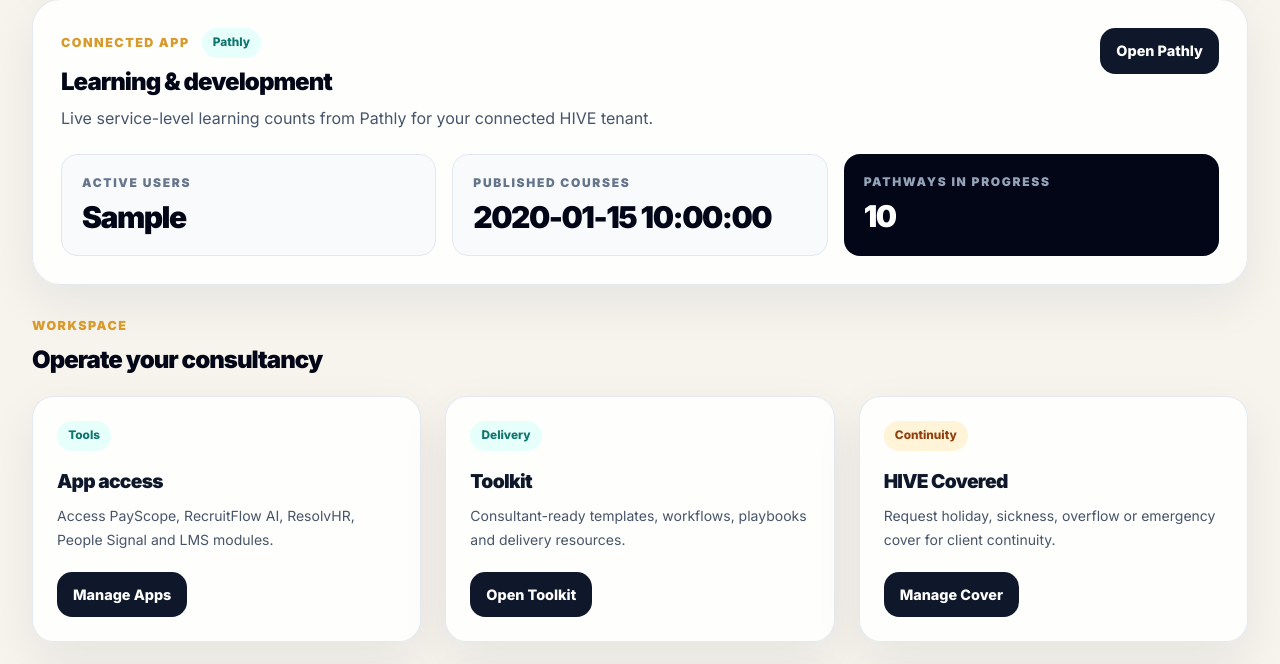
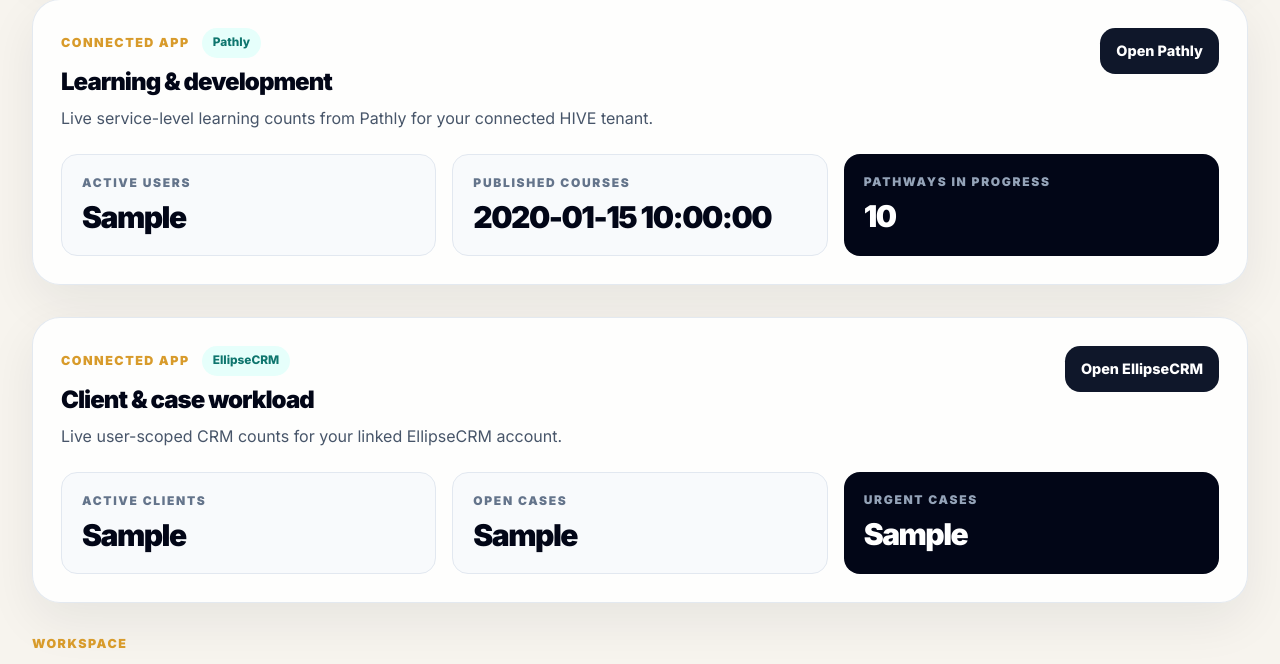
Before and after one commit to Dolman17/hive, a Python web app: template templates/member/dashboard.html in a window 1280 px wide. Shown: the part 2056-2720 px from the top of the page. Run offline with Jinja, Linux system fonts and the light colour scheme; the template is opened without the code that fills it: most values are stand-ins (such as "Sample title", 1, 10 or a date in 2020); some libraries are stand-ins or nearby versions.

Commit message:
Include EllipseCRM dashboard summary card

```diff
--- a/templates/integrations/pathly_dashboard_card.html
+++ b/templates/integrations/pathly_dashboard_card.html
@@ -40,3 +40,5 @@
     {% endif %}
 </section>
 {% endif %}
+
+{% include "integrations/_ellipsecrm_summary.html" %}
```
